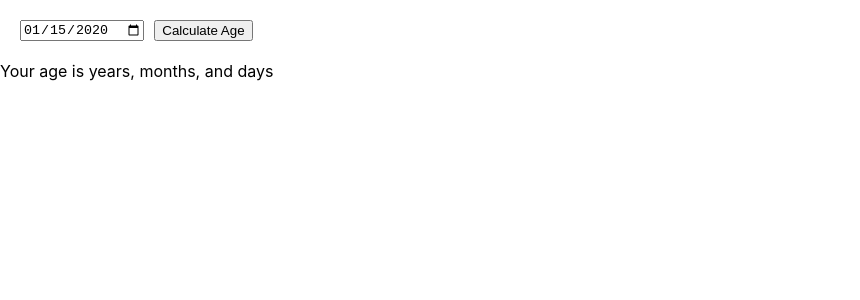
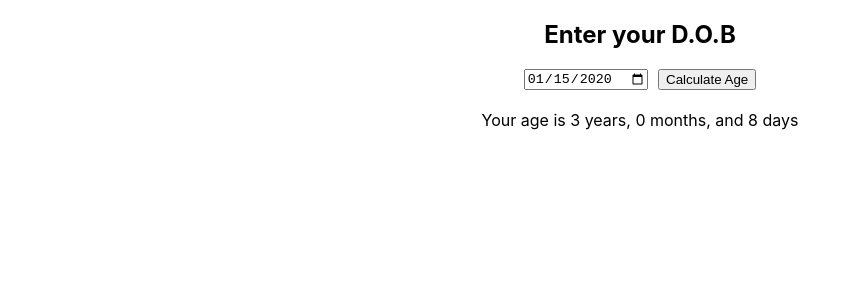
Before and after one commit to asadraiyan/React-Hooks-using-array-method, a React (Create React App) app: page / in a window 1280 px wide. Both pictures are taken after typing "2020-01-15" into the empty fields and a click on the button "Calculate Age". Shown: the top 300 px of the page, without its empty margins (0-860 px from the left). Built offline with nearby package versions, Linux system fonts and the light colour scheme.

Commit message:
Fixed the bug in age calculator

```diff
--- a/src/components/AgeCalculator.js
+++ b/src/components/AgeCalculator.js
@@ -5,39 +5,46 @@ const AgeCalculator = () => {
   const [months, setMonths] = useState(null);
   const [years, setYears] = useState(null);
   const [days, setDays] = useState(null);
+  const [show, setShow] = useState(false);
 
-  const calculateAge = (birthDate) => {
+  const calculateAge = () => {
+    if (birthDate === "") {
+      return alert("Enter your D.O.B");
+    }
     const currentDate = new Date();
     const currentBirthDate = new Date(birthDate);
-    console.log(birthDate);
-    console.log(currentBirthDate);
+    // console.log(birthDate);
+    // console.log(currentBirthDate);
 
     if (currentBirthDate > currentDate) {
       setBirthDate("");
       setYears(null);
       setMonths(null);
       setDays(null);
-      alert("Invalid date of birth");
+      alert("Invalid D.O.B");
+      setShow(false);
       return;
     }
 
     const diffTime = currentDate - currentBirthDate;
-
     console.log(diffTime);
     const totalDays = Math.floor(diffTime / (1000 * 60 * 60 * 24));
     console.log(totalDays);
-    // setYears(Math.floor(totalDays / 365.25));
-    // setMonths(Math.floor((totalDays % 365.25) / 30.4375));
-    // setDays(Math.floor((totalDays % 365.25) % 30.4375));
+    setYears(Math.floor(totalDays / 365.25));
+    setMonths(Math.floor((totalDays % 365.25) / 30.4375));
+    setDays(Math.floor((totalDays % 365.25) % 30.4375));
+    setShow(true);
   };
 
   return (
     <>
+      <h2 style={{ margin: "20px", textAlign: "center" }}>Enter your D.O.B</h2>
       <div
         className="container"
         style={{
           margin: "20px",
           display: "flex",
+          justifyContent: "center",
           gap: "10px",
         }}
       >
@@ -48,10 +55,12 @@ const AgeCalculator = () => {
         />
         <button onClick={calculateAge}>Calculate Age</button>
       </div>
-      {birthDate && (
-        <p>
+      {show ? (
+        <p style={{ textAlign: "center" }}>
           Your age is {years} years, {months} months, and {days} days
         </p>
+      ) : (
+        ""
       )}
     </>
   );
```
